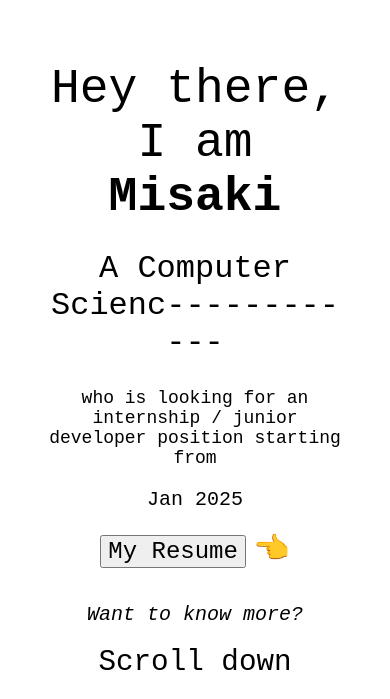
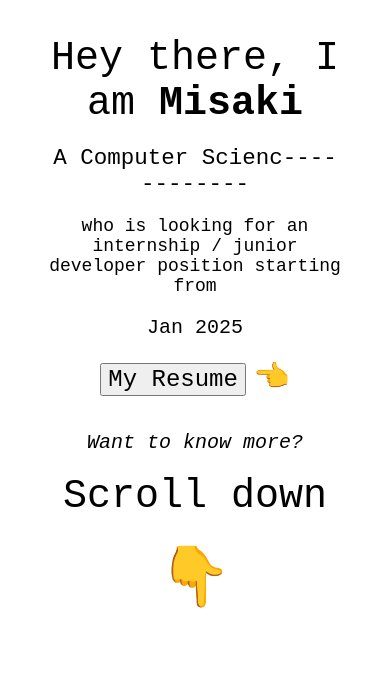
Before and after one commit to misakimichiba/misakimichiba.github.io, a plain HTML site: page index.html in a window 390 px wide. Shown: the top 699 px of the page. Drawn offline with nearby package versions, Linux system fonts and the light colour scheme.

Commit message:
Updated responsive design for various mobile sizes with clamp

```diff
--- a/main.css
+++ b/main.css
@@ -597,8 +597,16 @@ button {
   /* Intro section */
 
   #intro-section {
-    padding-top: 5vh;
-    height: 90vh;
+    padding-top: 2vh;
+    height: 100vh;
+  }
+
+  #intro-section h1 {
+    font-size: 40px;
+  }
+
+  #intro-section h2 {
+    font-size: 22.5px;
   }
 
   form span {
@@ -645,7 +653,7 @@ button {
 
   /* Skills section */
   #skills-section {
-    margin-top: 535vh;
+    margin-top: clamp(3350px, 3550px, 3750px);
     height: 70vh;
   }
 
@@ -655,7 +663,7 @@ button {
 
   /* Experience section */
   #experience-section {
-    height: 175vh;
+    height: clamp(1000px, 1250px, 1500px);
   }
 
   .experience-container {
```
